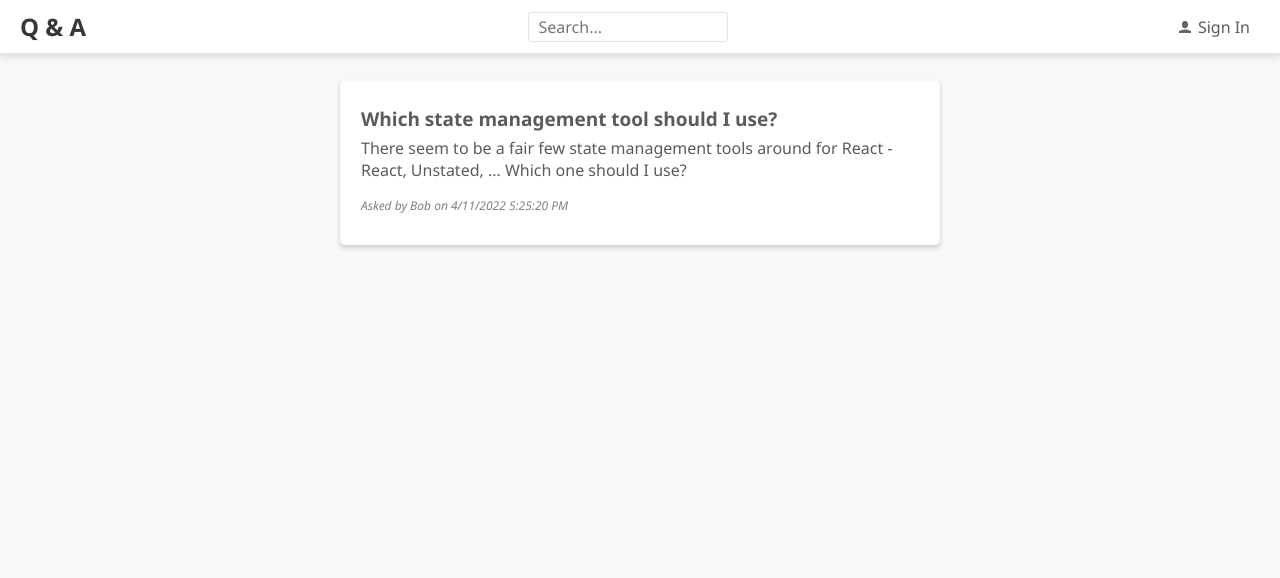
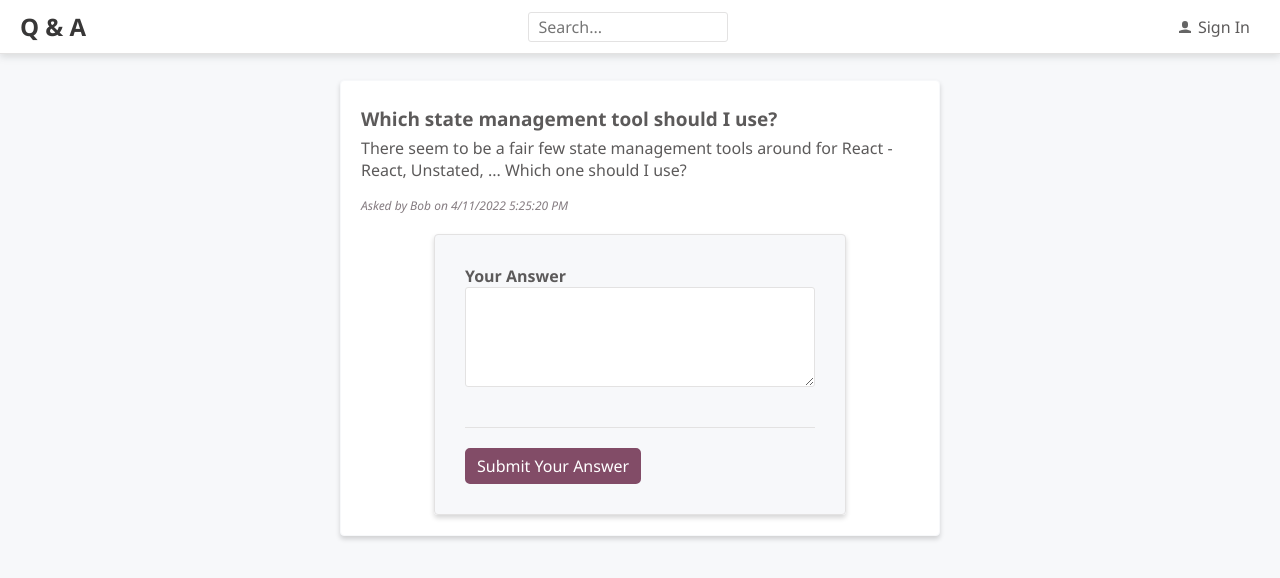
Before and after one commit to pacoalm/QandA, a React (Create React App) app in the folder frontend/: page /questions/2 in a window 1280 px wide. Shown: the top 578 px of the page. Built offline with nearby package versions, Linux system fonts and the light colour scheme.

Commit message:
Martes 26/04

```diff
--- a/frontend/src/AskPage.tsx
+++ b/frontend/src/AskPage.tsx
@@ -8,29 +8,51 @@ import {
   FieldTextArea,
   FormButtonContainer,
   PrimaryButton,
+  FieldError,
 } from './Styles';
 import { useForm } from 'react-hook-form';
 
 export const AskPage = () => {
-  const { register } = useForm();
+  const {
+    register,
+    handleSubmit,
+    formState: { errors },
+  } = useForm();
+
+  const onSubmit = (data) => console.log(data);
+
   return (
     <Page title="Ask a question">
-      <form>
+      <form onSubmit={handleSubmit(onSubmit)}>
         <Fieldset>
           <FieldContainer>
             <FieldLabel htmlFor="title">Title</FieldLabel>
             <FieldInput
               id="title"
               type="text"
-              {...register('title', { required: true })}
+              {...register('title', { required: true, minLength: 10 })}
             />
+            {errors.title && errors.title.type === 'required' && (
+              <FieldError>You must enter the question title</FieldError>
+            )}
+            {errors.title && errors.title.type === 'minLength' && (
+              <FieldError>The title must be at least 10 characters</FieldError>
+            )}
           </FieldContainer>
           <FieldContainer>
             <FieldLabel htmlFor="content">Content</FieldLabel>
             <FieldTextArea
               id="content"
-              {...register('content', { required: true })}
+              {...register('content', { required: true, minLength: 50 })}
             />
+            {errors.content && errors.content.type === 'required' && (
+              <FieldError>You must enter the question content</FieldError>
+            )}
+            {errors.content && errors.content.type === 'minLength' && (
+              <FieldError>
+                The content must be at least 50 characters
+              </FieldError>
+            )}
           </FieldContainer>
           <FormButtonContainer>
             <PrimaryButton type="submit">Submit Your Question</PrimaryButton>
--- a/frontend/src/QuestionPage.tsx
+++ b/frontend/src/QuestionPage.tsx
@@ -1,12 +1,23 @@
 /** @jsxImportSource @emotion/react */
 import { css } from '@emotion/react';
-import { gray3, gray6 } from './Styles';
+import {
+  gray3,
+  gray6,
+  Fieldset,
+  FieldContainer,
+  FieldLabel,
+  FieldTextArea,
+  FormButtonContainer,
+  PrimaryButton,
+  FieldError,
+} from './Styles';
 
 import React from 'react';
 import { Page } from './Page';
 import { useParams } from 'react-router-dom';
 import { QuestionData, getQuestion } from './QuestionsData';
 import { AnswerList } from './AnswerList';
+import { useForm } from 'react-hook-form';
 
 export const QuestionPage = () => {
   const [question, setQuestion] = React.useState<QuestionData | null>(null);
@@ -22,6 +33,14 @@ export const QuestionPage = () => {
       doGetQuestion(Number(questionId));
     }
   }, [questionId]);
+
+  const {
+    register,
+    handleSubmit,
+    formState: { errors },
+  } = useForm();
+
+  const onSubmit = (data) => console.log(data);
 
   return (
     <Page>
@@ -65,6 +84,35 @@ export const QuestionPage = () => {
   ${question.created.toLocaleTimeString()}`}
             </div>
             <AnswerList data={question.answers} />
+            <form
+              onSubmit={handleSubmit(onSubmit)}
+              css={css`
+                margin-top: 20px;
+              `}
+            >
+              <Fieldset>
+                <FieldContainer>
+                  <FieldLabel htmlFor="content">Your Answer</FieldLabel>
+                  <FieldTextArea
+                    id="content"
+                    {...register('content', { required: true, minLength: 10 })}
+                  />
+                  {errors.content && errors.content.type === 'required' && (
+                    <FieldError>You must enter the answer</FieldError>
+                  )}
+                  {errors.content && errors.content.type === 'minLength' && (
+                    <FieldError>
+                      The answer must be at least 50 characters
+                    </FieldError>
+                  )}
+                </FieldContainer>
+                <FormButtonContainer>
+                  <PrimaryButton type="submit">
+                    Submit Your Answer
+                  </PrimaryButton>
+                </FormButtonContainer>
+              </Fieldset>
+            </form>
           </React.Fragment>
         )}
       </div>
--- a/frontend/src/header.tsx
+++ b/frontend/src/header.tsx
@@ -1,19 +1,21 @@
 /** @jsxImportSource @emotion/react */
 import { css } from '@emotion/react';
 import { fontFamily, fontSize, gray1, gray2, gray5 } from './Styles';
-import React from 'react';
+import React, { useEffect } from 'react';
 import { UserIcon } from './Icons';
-import { Link, useSearchParams } from 'react-router-dom';
+import { Link, useSearchParams, useNavigate } from 'react-router-dom';
 import { useForm } from 'react-hook-form';
 
 export const Header = () => {
-  const { register } = useForm();
+  const navigate = useNavigate();
+  const { register, handleSubmit, getValues } = useForm();
   const [searchParams] = useSearchParams();
   const criteria = searchParams.get('criteria') || '';
 
-  const handleSubmit = (e: React.FormEvent) => {
-    e.preventDefault();
+  const submitForm = (data) => {
+    navigate(`search?criteria=${getValues('search')}`);
   };
+
   return (
     <div
       css={css`
@@ -41,7 +43,7 @@ export const Header = () => {
       >
         Q & A
       </Link>
-      <form onSubmit={handleSubmit}>
+      <form onSubmit={handleSubmit(submitForm)}>
         <input
           type="text"
           placeholder="Search..."
@@ -61,7 +63,7 @@ export const Header = () => {
               outline-color: ${gray5};
             }
           `}
-          {...register('search', { required: false })}
+          {...register('search', { required: true })}
         />
       </form>
       <Link
```
Also changed, not shown: frontend/tsconfig.json (+4 -9 lines).
